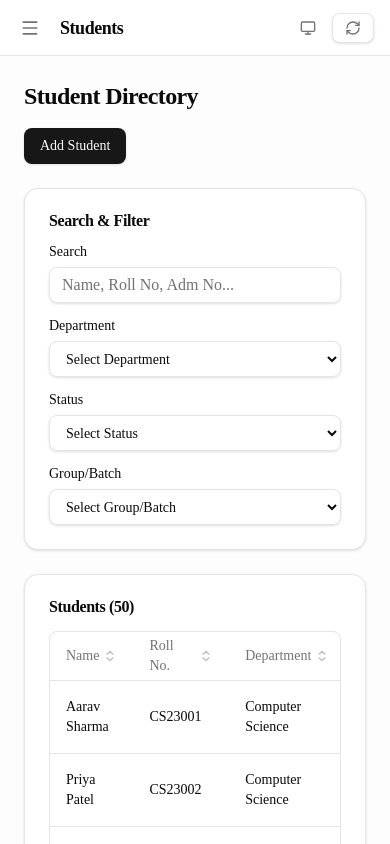
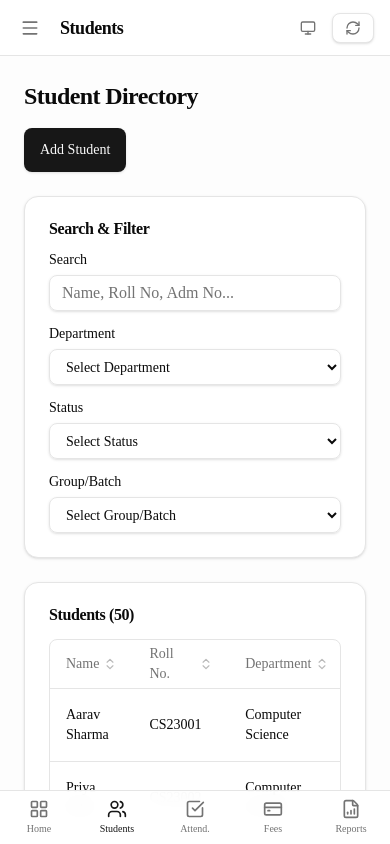
Before and after one commit to muhammadanas04/college-management, a Next.js app: page /students in a window 390 px wide. Built offline with nearby package versions, Linux system fonts and the light colour scheme.

Commit message:
feat: phase 8 - mobile polish

```diff
--- a/components/tabs/AcademicsView.tsx
+++ b/components/tabs/AcademicsView.tsx
@@ -125,7 +125,7 @@ export default function AcademicsView() {
                       setSelectedFacultyForEdit(row);
                       setIsEditFacultyOpen(true);
                     }}
-                    className="text-primary hover:underline text-sm font-medium"
+                    className="text-primary hover:underline text-sm font-medium min-h-[44px] inline-flex items-center"
                   >
                     Reassign
                   </button>
--- a/components/tabs/AttendanceView.tsx
+++ b/components/tabs/AttendanceView.tsx
@@ -330,19 +330,19 @@ export default function AttendanceView() {
               <div className="flex gap-2">
                 <button
                   onClick={() => handleToggleAttendance(student.id, record?.id, "present")}
-                  className={`px-3 py-1 text-xs rounded-full transition-colors ${record?.status === "present" ? "bg-emerald-500 text-white" : "bg-muted hover:bg-emerald-500/20"}`}
+                  className={`px-4 py-2 min-h-[44px] min-w-[44px] text-sm rounded-full transition-colors ${record?.status === "present" ? "bg-emerald-500 text-white" : "bg-muted hover:bg-emerald-500/20"}`}
                 >
                   Present
                 </button>
                 <button
                   onClick={() => handleToggleAttendance(student.id, record?.id, "absent")}
-                  className={`px-3 py-1 text-xs rounded-full transition-colors ${record?.status === "absent" ? "bg-rose-500 text-white" : "bg-muted hover:bg-rose-500/20"}`}
+                  className={`px-4 py-2 min-h-[44px] min-w-[44px] text-sm rounded-full transition-colors ${record?.status === "absent" ? "bg-rose-500 text-white" : "bg-muted hover:bg-rose-500/20"}`}
                 >
                   Absent
                 </button>
                 <button
                   onClick={() => handleToggleAttendance(student.id, record?.id, "leave")}
-                  className={`px-3 py-1 text-xs rounded-full transition-colors ${record?.status === "leave" ? "bg-amber-500 text-white" : "bg-muted hover:bg-amber-500/20"}`}
+                  className={`px-4 py-2 min-h-[44px] min-w-[44px] text-sm rounded-full transition-colors ${record?.status === "leave" ? "bg-amber-500 text-white" : "bg-muted hover:bg-amber-500/20"}`}
                 >
                   Leave
                 </button>
--- a/components/tabs/ExamsView.tsx
+++ b/components/tabs/ExamsView.tsx
@@ -85,7 +85,7 @@ export default function ExamsView() {
               render: (row: Exam) => (
                 <button
                   onClick={() => setSelectedExamForMarks(row)}
-                  className="text-primary hover:underline text-sm font-medium"
+                  className="text-primary hover:underline text-sm font-medium min-h-[44px] inline-flex items-center"
                 >
                   Enter Marks
                 </button>
--- a/components/tabs/FeesView.tsx
+++ b/components/tabs/FeesView.tsx
@@ -156,7 +156,7 @@ export default function FeesView() {
               render: (row: DueEntry) => row.amountDue > 0 && (
                 <button
                   onClick={() => setSelectedDue(row)}
-                  className="text-primary hover:underline text-sm font-medium"
+                  className="text-primary hover:underline text-sm font-medium min-h-[44px] inline-flex items-center"
                 >
                   Collect Fee
                 </button>
--- a/components/tabs/LibraryView.tsx
+++ b/components/tabs/LibraryView.tsx
@@ -148,7 +148,7 @@ export default function LibraryView() {
                 render: (row) => row.status !== "returned" ? (
                   <button
                     onClick={() => handleReturnBook(row)}
-                    className="text-xs bg-secondary text-secondary-foreground hover:bg-secondary/80 px-2 py-1 rounded-md transition-colors"
+                    className="text-xs bg-secondary text-secondary-foreground hover:bg-secondary/80 px-2 py-1 rounded-md transition-colors min-h-[44px] inline-flex items-center"
                   >
                     Return
                   </button>
@@ -181,7 +181,7 @@ export default function LibraryView() {
                 render: (row) => !row.paid ? (
                   <button
                     onClick={() => handleMarkPaid(row.id)}
-                    className="text-xs bg-primary text-primary-foreground hover:bg-primary/90 px-2 py-1 rounded-md transition-colors"
+                    className="text-xs bg-primary text-primary-foreground hover:bg-primary/90 px-2 py-1 rounded-md transition-colors min-h-[44px] inline-flex items-center"
                   >
                     Mark Paid
                   </button>
--- a/components/tabs/StudentsView.tsx
+++ b/components/tabs/StudentsView.tsx
@@ -162,7 +162,7 @@ export default function StudentsView() {
         <h2 className="text-2xl font-bold tracking-tight">Student Directory</h2>
         <button
           onClick={() => setIsAddDrawerOpen(true)}
-          className="inline-flex items-center justify-center rounded-md text-sm font-medium transition-colors focus-visible:outline-none focus-visible:ring-1 focus-visible:ring-ring bg-primary text-primary-foreground shadow hover:bg-primary/90 h-9 px-4 py-2"
+          className="inline-flex items-center justify-center rounded-md text-sm font-medium transition-colors focus-visible:outline-none focus-visible:ring-1 focus-visible:ring-ring bg-primary text-primary-foreground shadow hover:bg-primary/90 h-11 px-4 py-2 min-h-[44px]"
         >
           Add Student
         </button>
@@ -255,7 +255,7 @@ export default function StudentsView() {
                   <button
                     key={g.id}
                     onClick={() => setGroupFilter(g.id === groupFilter ? "" : g.id)}
-                    className={`flex justify-between items-center px-2 py-1.5 rounded-md hover:bg-muted text-left transition-colors ${groupFilter === g.id ? 'bg-muted font-medium' : ''}`}
+                    className={`flex justify-between items-center px-2 py-2.5 rounded-md hover:bg-muted text-left transition-colors ${groupFilter === g.id ? 'bg-muted font-medium' : ''}`}
                   >
                     <span className="truncate pr-2">{g.name}</span>
                     <span className="bg-primary/10 text-primary px-2 py-0.5 rounded-full text-xs shrink-0">
@@ -284,7 +284,7 @@ export default function StudentsView() {
               <div className="flex justify-end">
                 <button
                   onClick={() => setIsEditMode(true)}
-                  className="text-sm bg-secondary text-secondary-foreground hover:bg-secondary/80 px-3 py-1.5 rounded-md transition-colors"
+                  className="text-sm bg-secondary text-secondary-foreground hover:bg-secondary/80 px-3 py-1.5 rounded-md transition-colors min-h-[44px]"
                 >
                   Edit Profile
                 </button>
@@ -298,13 +298,13 @@ export default function StudentsView() {
                   <button
                     type="button"
                     onClick={() => setIsEditMode(false)}
-                    className="px-4 py-2 text-sm border rounded-md hover:bg-muted transition-colors"
+                    className="px-4 py-2 text-sm border rounded-md hover:bg-muted transition-colors min-h-[44px]"
                   >
                     Cancel
                   </button>
                   <button
                     type="submit"
-                    className="px-4 py-2 text-sm bg-primary text-primary-foreground rounded-md hover:bg-primary/90 transition-colors"
+                    className="px-4 py-2 text-sm bg-primary text-primary-foreground rounded-md hover:bg-primary/90 transition-colors min-h-[44px]"
                   >
                     Save Changes
                   </button>
@@ -329,13 +329,13 @@ export default function StudentsView() {
             <button
               type="button"
               onClick={() => setIsAddDrawerOpen(false)}
-              className="px-4 py-2 text-sm border rounded-md hover:bg-muted transition-colors"
+              className="px-4 py-2 text-sm border rounded-md hover:bg-muted transition-colors min-h-[44px]"
             >
               Cancel
             </button>
             <button
               type="submit"
-              className="px-4 py-2 text-sm bg-primary text-primary-foreground rounded-md hover:bg-primary/90 transition-colors"
+              className="px-4 py-2 text-sm bg-primary text-primary-foreground rounded-md hover:bg-primary/90 transition-colors min-h-[44px]"
             >
               Add Student
             </button>
--- a/components/ui/AppShell.tsx
+++ b/components/ui/AppShell.tsx
@@ -7,6 +7,7 @@ import { CommandPalette } from "./CommandPalette";
 import { Skeleton } from "./Skeleton";
 import { CardSkeleton } from "./CardSkeleton";
 import { StatCardSkeleton } from "./StatCardSkeleton";
+import { BottomNav } from "./BottomNav";
 
 export function AppShell({ children }: { children: React.ReactNode }) {
   const [sidebarOpen, setSidebarOpen] = useState(false);
@@ -45,11 +46,12 @@ export function AppShell({ children }: { children: React.ReactNode }) {
       <div className="flex-1 flex flex-col min-w-0">
         <TopBar onMenuClick={() => setSidebarOpen(true)} />
 
-        <main className="flex-1 overflow-y-auto bg-muted/20">
+        <main className="flex-1 overflow-y-auto bg-muted/20 pb-16 lg:pb-0">
           {children}
         </main>
       </div>
       <CommandPalette />
+      <BottomNav />
     </div>
   );
 }
--- /dev/null
+++ b/components/ui/BottomNav.tsx
@@ -0,0 +1,37 @@
+"use client";
+import Link from "next/link";
+import { usePathname } from "next/navigation";
+import { LayoutGrid, Users, CheckSquare, CreditCard, FileBarChart } from "lucide-react";
+import { cn } from "@/lib/utils";
+
+const bottomNavItems = [
+  { label: "Home", href: "/dashboard", icon: LayoutGrid },
+  { label: "Students", href: "/students", icon: Users },
+  { label: "Attend.", href: "/attendance", icon: CheckSquare },
+  { label: "Fees", href: "/fees", icon: CreditCard },
+  { label: "Reports", href: "/reports", icon: FileBarChart },
+];
+
+export function BottomNav() {
+  const pathname = usePathname();
+  return (
+    <nav className="fixed bottom-0 left-0 right-0 z-40 flex lg:hidden border-t bg-background/95 backdrop-blur-sm">
+      {bottomNavItems.map((item) => {
+        const isActive = pathname.startsWith(item.href);
+        return (
+          <Link
+            key={item.href}
+            href={item.href}
+            className={cn(
+              "flex-1 flex flex-col items-center justify-center py-2 gap-0.5 text-[10px] font-medium transition-colors",
+              isActive ? "text-primary" : "text-muted-foreground"
+            )}
+          >
+            <item.icon className={cn("h-5 w-5", isActive && "text-primary")} />
+            {item.label}
+          </Link>
+        );
+      })}
+    </nav>
+  );
+}
--- a/components/ui/DataTable.tsx
+++ b/components/ui/DataTable.tsx
@@ -130,7 +130,7 @@ export function DataTable<T extends { id?: string | number }>({
 
       {/* Pagination — only show if more than one page */}
       {table.getPageCount() > 1 && (
-        <div className="flex items-center justify-between text-sm text-muted-foreground">
+        <div className="flex flex-wrap items-center justify-between gap-4 text-sm text-muted-foreground">
           <span>
             Showing {table.getState().pagination.pageIndex * table.getState().pagination.pageSize + 1}–
             {Math.min(
@@ -143,7 +143,7 @@ export function DataTable<T extends { id?: string | number }>({
             <button
               onClick={() => table.previousPage()}
               disabled={!table.getCanPreviousPage()}
-              className="px-3 py-1.5 border rounded-md text-sm hover:bg-muted disabled:opacity-50 disabled:pointer-events-none transition-colors"
+              className="px-3 py-1.5 border rounded-md text-sm hover:bg-muted disabled:opacity-50 disabled:pointer-events-none transition-colors min-h-[44px]"
             >
               Previous
             </button>
@@ -153,7 +153,7 @@ export function DataTable<T extends { id?: string | number }>({
             <button
               onClick={() => table.nextPage()}
               disabled={!table.getCanNextPage()}
-              className="px-3 py-1.5 border rounded-md text-sm hover:bg-muted disabled:opacity-50 disabled:pointer-events-none transition-colors"
+              className="px-3 py-1.5 border rounded-md text-sm hover:bg-muted disabled:opacity-50 disabled:pointer-events-none transition-colors min-h-[44px]"
             >
               Next
             </button>
```
